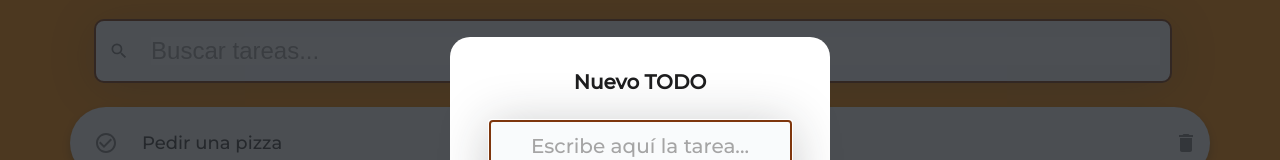
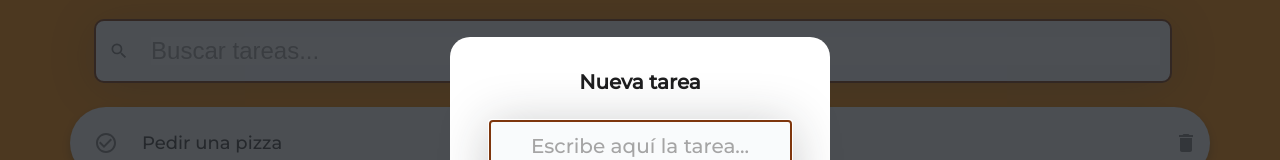
Before and after one commit to alexis-mir/TodosAppReactJs, a React (Create React App) app: page / in a window 1280 px wide. Both pictures are taken after a click on the button 1224 px from the left and 744 px from the top of the page. Shown: the part 212-372 px from the top of the page. Built offline with nearby package versions, Linux system fonts and the light colour scheme.

Commit message:
HotFix - change form title of modal

```diff
--- a/src/components/TodoForm.js
+++ b/src/components/TodoForm.js
@@ -14,7 +14,7 @@ function TodoForm(props) {
   };
   const onSubmit = (event) => {
     event.preventDefault();
-    if(newTodoValue){
+    if (newTodoValue) {
       addTodo(newTodoValue);
     }
     setOpenModal(false);
@@ -22,7 +22,7 @@ function TodoForm(props) {
 
   return (
     <form onSubmit={onSubmit}>
-      <label>Nuevo TODO</label>
+      <label>Nueva tarea</label>
       <textarea
         value={newTodoValue}
         onChange={onChange}
```
